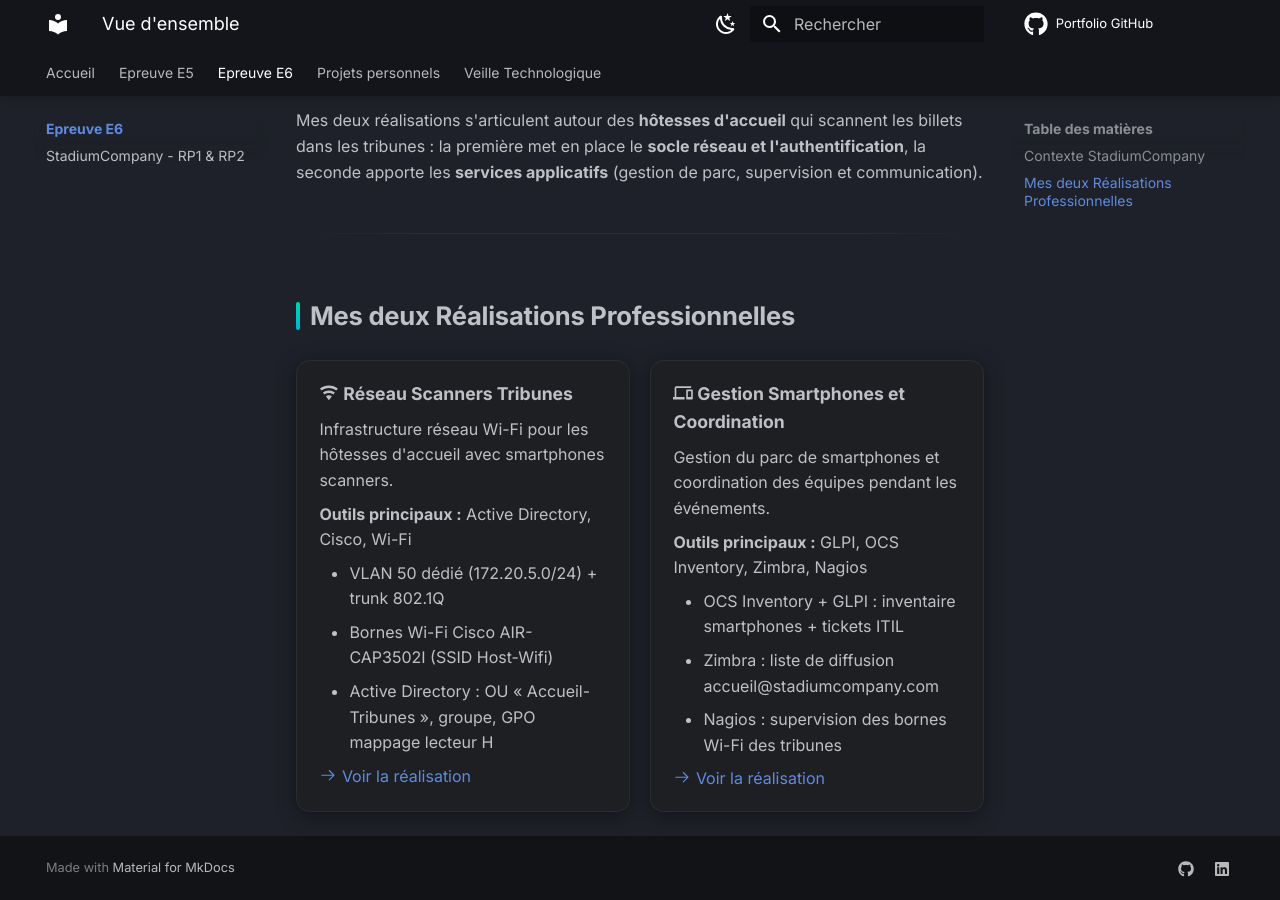
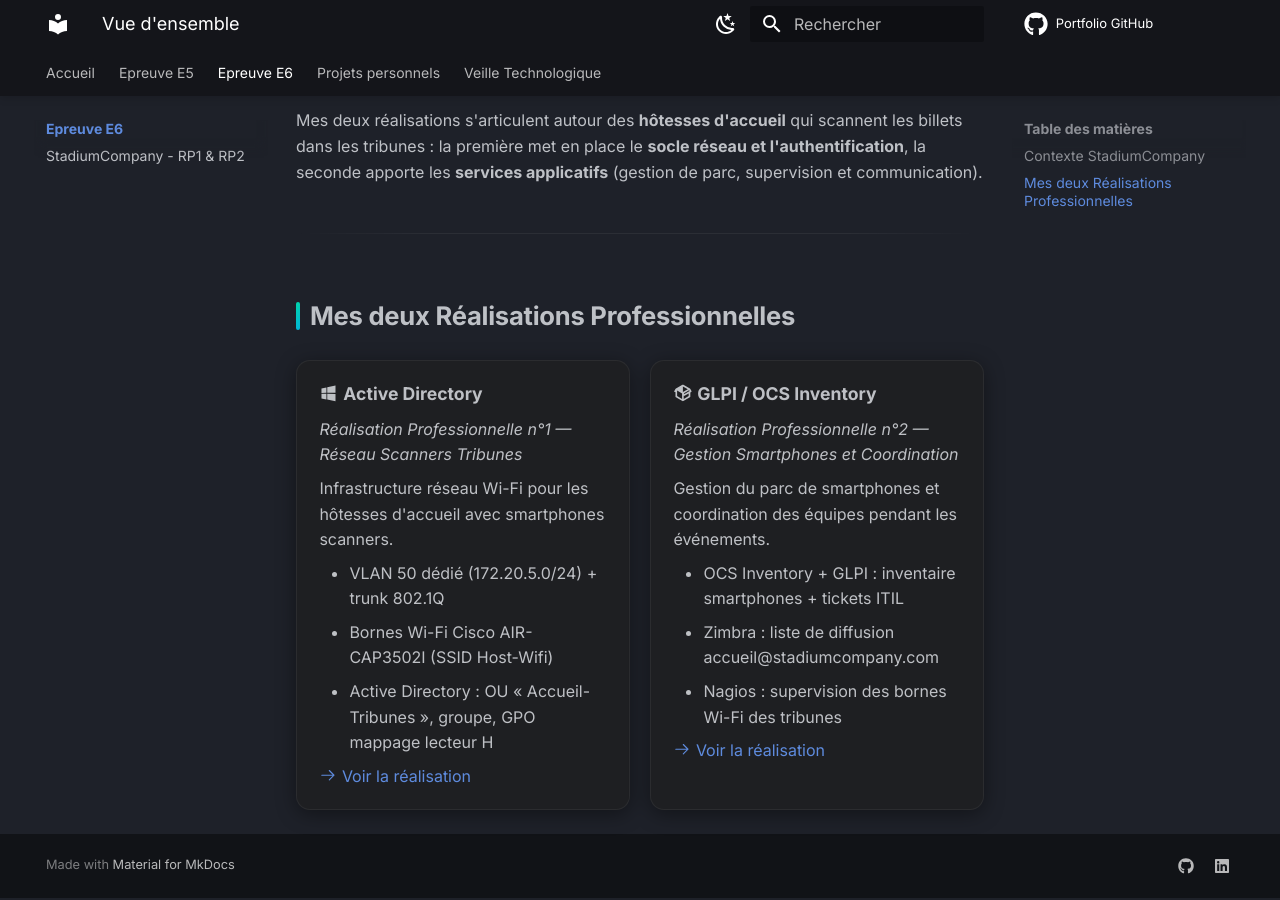
Before and after one commit to hnrio1/Portefolio-Sisr-, an MkDocs documentation site: the page built from docs/E6-Admin-Reseau/index.md, in a window 1280 px wide and 900 px high, scrolled down 644 px. Built offline with MkDocs 1.6.1 and Material for MkDocs 9.7.7, drawn with Linux system fonts in a browser that asks for light colours; comment, search, counter and statistics services are not loaded.

Commit message:
E6 : titres des cards = outils principaux (AD pour RP1, GLPI/OCS pour RP2)

```diff
--- a/docs/E6-Admin-Reseau/index.md
+++ b/docs/E6-Admin-Reseau/index.md
@@ -18,11 +18,11 @@
 
 <div class="grid cards" markdown>
 
--   :material-wifi: __Réseau Scanners Tribunes__
+-   :material-microsoft-windows: __Active Directory__
+
+    *Réalisation Professionnelle n°1 — Réseau Scanners Tribunes*
 
     Infrastructure réseau Wi-Fi pour les hôtesses d'accueil avec smartphones scanners.
-
-    **Outils principaux :** Active Directory, Cisco, Wi-Fi
 
     - VLAN 50 dédié (172.20.5.0/24) + trunk 802.1Q
     - Bornes Wi-Fi Cisco AIR-CAP3502I (SSID Host-Wifi)
@@ -30,11 +30,11 @@
 
     [:octicons-arrow-right-24: Voir la réalisation](theme-15/README.md)
 
--   :material-cellphone-link: __Gestion Smartphones et Coordination__
+-   :material-package-variant: __GLPI / OCS Inventory__
+
+    *Réalisation Professionnelle n°2 — Gestion Smartphones et Coordination*
 
     Gestion du parc de smartphones et coordination des équipes pendant les événements.
-
-    **Outils principaux :** GLPI, OCS Inventory, Zimbra, Nagios
 
     - OCS Inventory + GLPI : inventaire smartphones + tickets ITIL
     - Zimbra : liste de diffusion accueil@stadiumcompany.com
```
